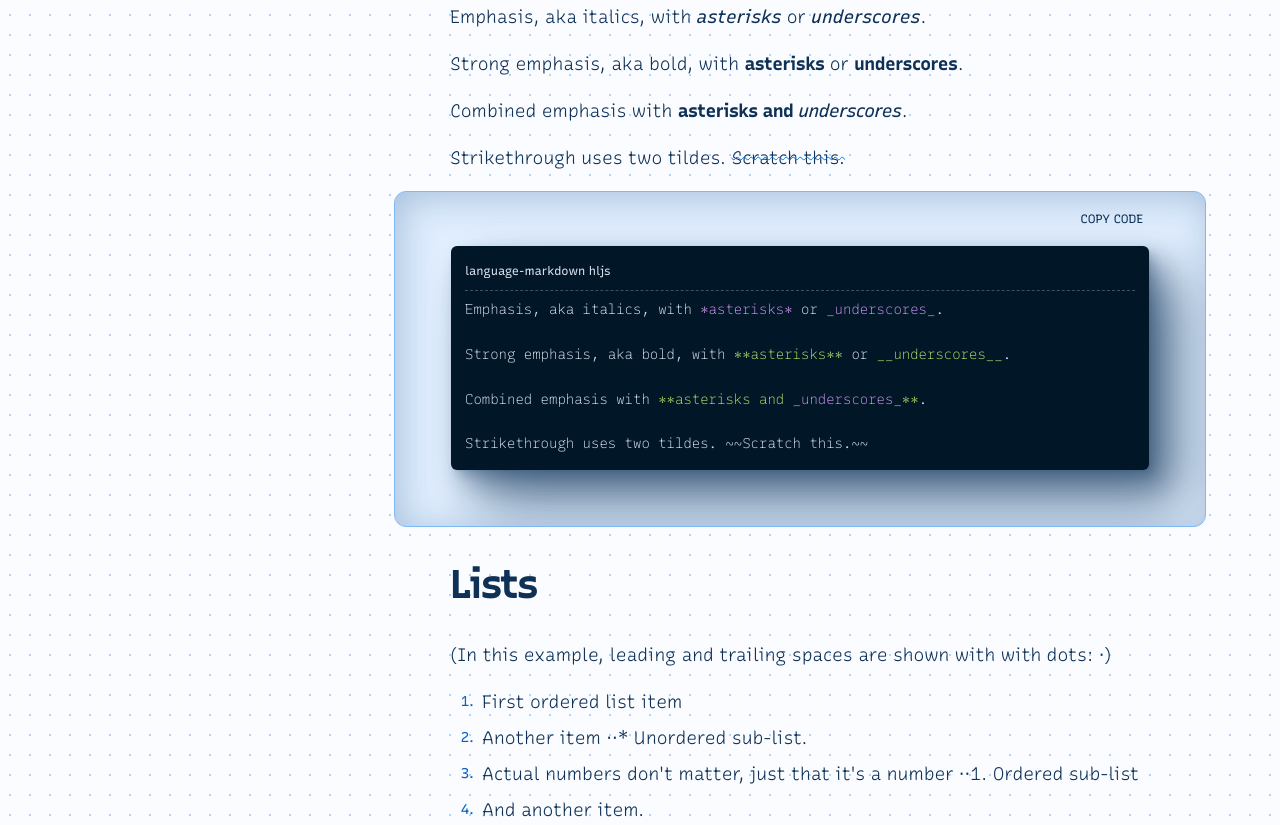
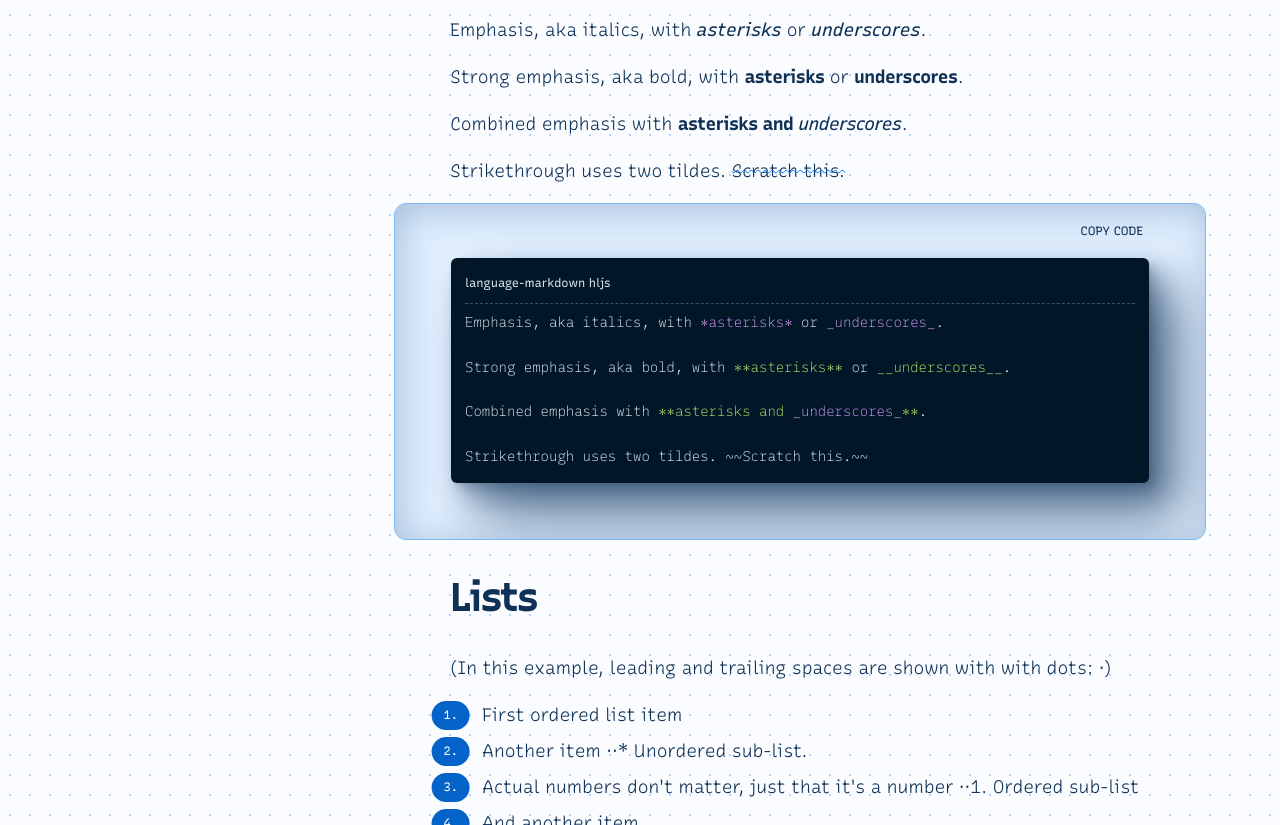
Before and after one commit to techLiberty/galaxy-11ty-libdoc, an Eleventy site: page content/index.md in a window 1280 px wide. Shown: the part 1975-2800 px from the top of the page. Built offline with nearby package versions, Linux system fonts and the light colour scheme; Eleventy itself is replaced by a stand-in of ours; code samples lack their colours; files that its build step writes are made by us from their sources; files whose address does not match are found by name.

Commit message:
fix: spacings and colors

```diff
--- a/assets/css/ds__defaults.css
+++ b/assets/css/ds__defaults.css
@@ -287,7 +287,8 @@ main ul,
 main ol {
     line-height: 1.6em;
 }
-main li + li {
+main > ol li + li,
+main > ul li + li  {
     margin-top: 0.4em;
 }
 /*
@@ -300,6 +301,7 @@ main > ol,
 main > ol ol {
     counter-reset: listItem;
     list-style: none;
+    margin-top: 0.4em;
 }
 main > ol li,
 main > ol ol li {
@@ -308,16 +310,16 @@ main > ol ol li {
 }
 main > ol li::before,
 main > ol ol li::before {
-    content: counters(listItem, '.') '. ';
+    content: counters(listItem, '.') '.';
     position: absolute;
     transform: translateX(calc(-100% - var(--ita-spacings-3)));
     display: inline-block;
-    font-variation-settings: "wght" 400, "MONO" 0;
-    font-size: var(--ita-fontSizes-3);
-    padding-right: var(--ita-spacings-1);
-    color: var(--ita-colors-primary-600);
-    margin-left: var(--ita-spacings-2);
-    margin-right: var(--ita-spacings-3);
+    font-variation-settings: "wght" 400, "MONO" 1, "CASL" 1;
+    font-size: var(--ita-fontSizes-2);
+    padding: 0em 1em;
+    background-color: var(--ita-colors-primary-600);
+    color: var(--ita-colors-primary-100);
+    border-radius: 100px;
 }
 main > ul {
     padding-left: var(--ita-spacings-11);
@@ -332,7 +334,8 @@ main > ul ul li::before {
     position: absolute;
     transform: translateX(calc(-100% - var(--ita-spacings-5)));
     display: inline-block;
-    padding: var(--ita-spacings-1);
+    width: 8px;
+    height: 8px;
     background-color: var(--ita-colors-primary-500);
     border-radius: 100%;
     margin-right: var(--ita-spacings-3);
@@ -425,8 +428,10 @@ main blockquote * {
 }
 /* DEFINITION LISTS */
 main dl dt {
-    font-variation-settings: "wght" 400, "MONO" 0;
+    font-variation-settings: "wght" 500, "MONO" 0;
     margin-bottom: 0.2em;
+    letter-spacing: -0.04em;
+    color: var(--ita-colors-primary-700);
 }
 main dl dd {
     margin-left: var(--ita-spacings-5);
```
Also changed, not shown: .eleventy.js.
